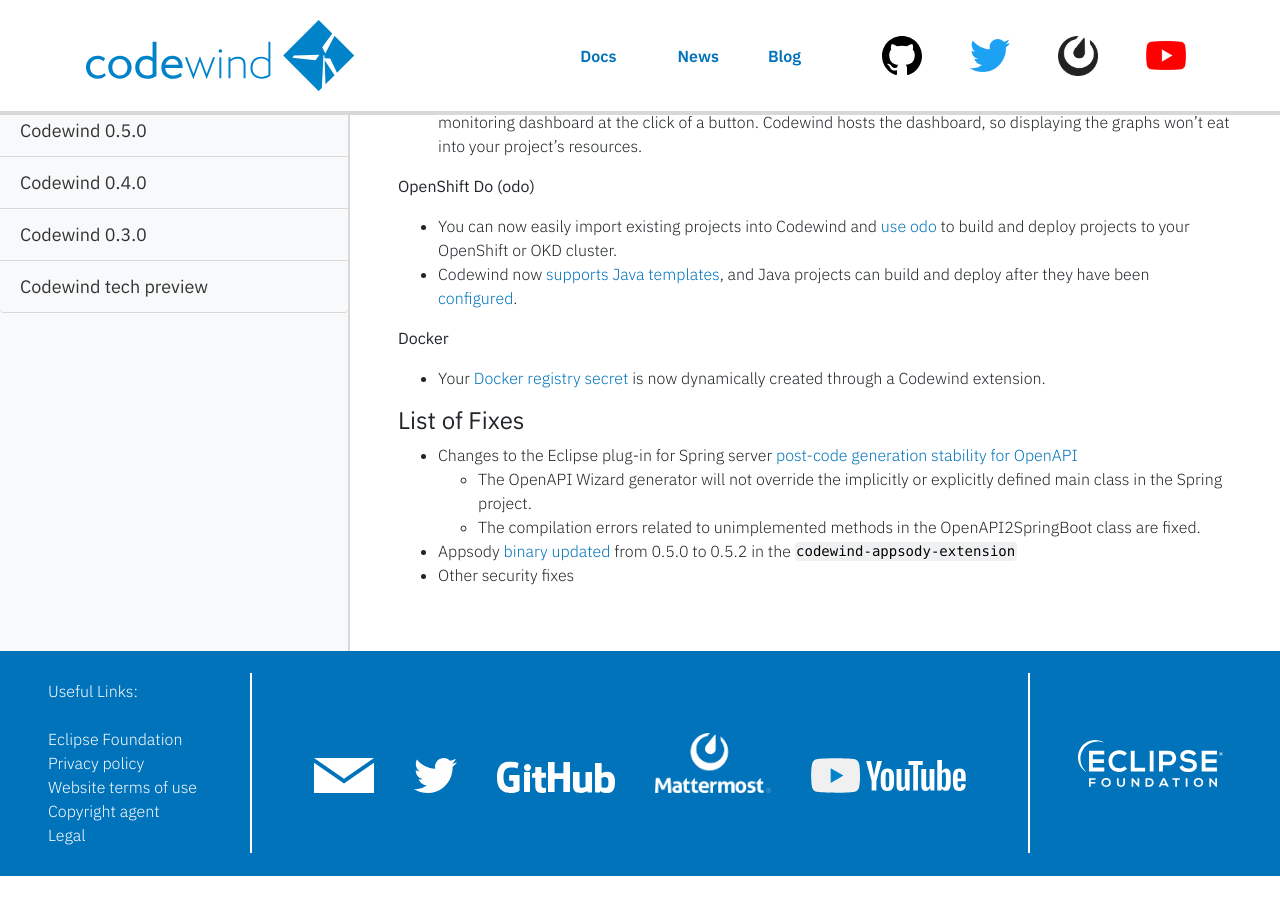
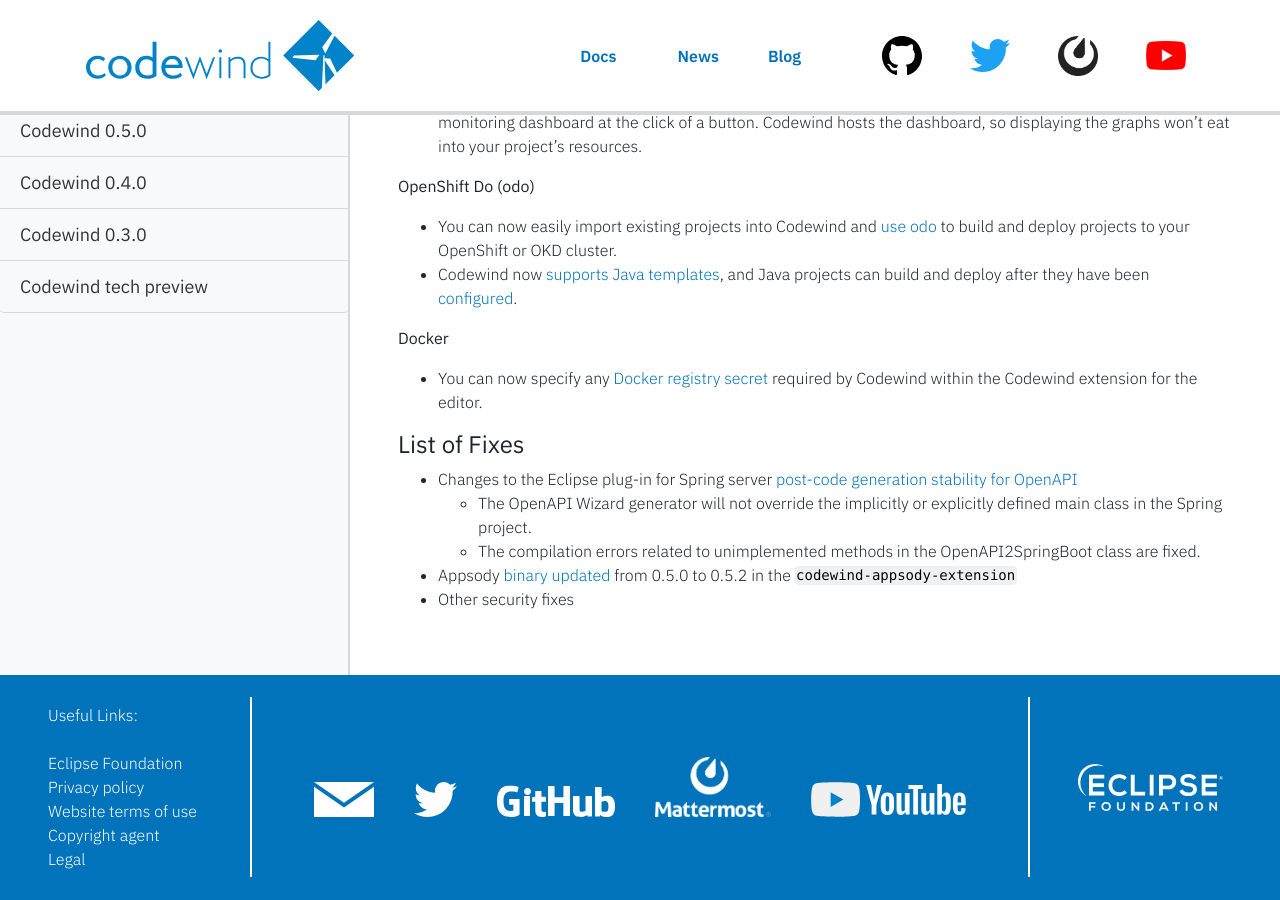
Before and after one commit to eclipse-archived/codewind-docs, a Jekyll site: the page built from docs/_news/news07.md, in a window 1280 px wide and 900 px high, scrolled down 493 px. Built offline with Jekyll 4.4.1, drawn with Linux system fonts in a browser that asks for light colours; nearby versions of some CDN libraries; before the commit the page ends 1369 px from its top, so only the background shows below that.

```diff
--- a/docs/_news/news07.md
+++ b/docs/_news/news07.md
@@ -29,7 +29,7 @@ Curious? [Learn more](remoteoverview.html)!
 - Codewind now [supports Java templates](https://github.com/eclipse/codewind/issues/450), and Java projects can build and deploy after they have been [configured](mdt-che-odo-support.html).
 
 **Docker**
-- Your [Docker registry secret](https://github.com/eclipse/codewind/issues/665) is now dynamically created through a Codewind extension.
+- You can now specify any [Docker registry secret](https://github.com/eclipse/codewind/issues/1178) required by Codewind within the Codewind extension for the editor.
 
 #### List of Fixes
 - Changes to the Eclipse plug-in for Spring server [post-code generation stability for OpenAPI](https://github.com/eclipse/codewind/issues/1116)
```
